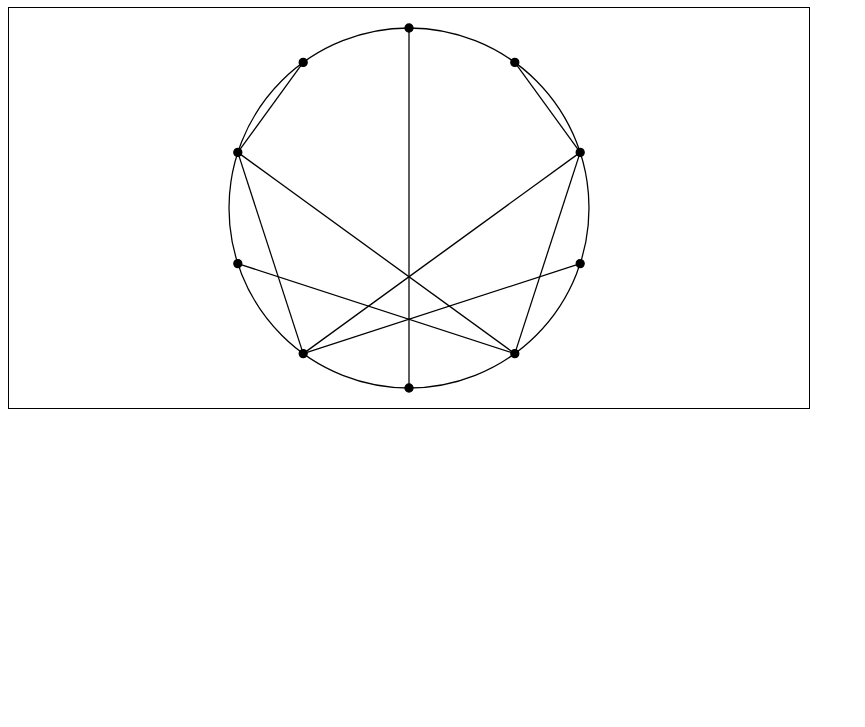
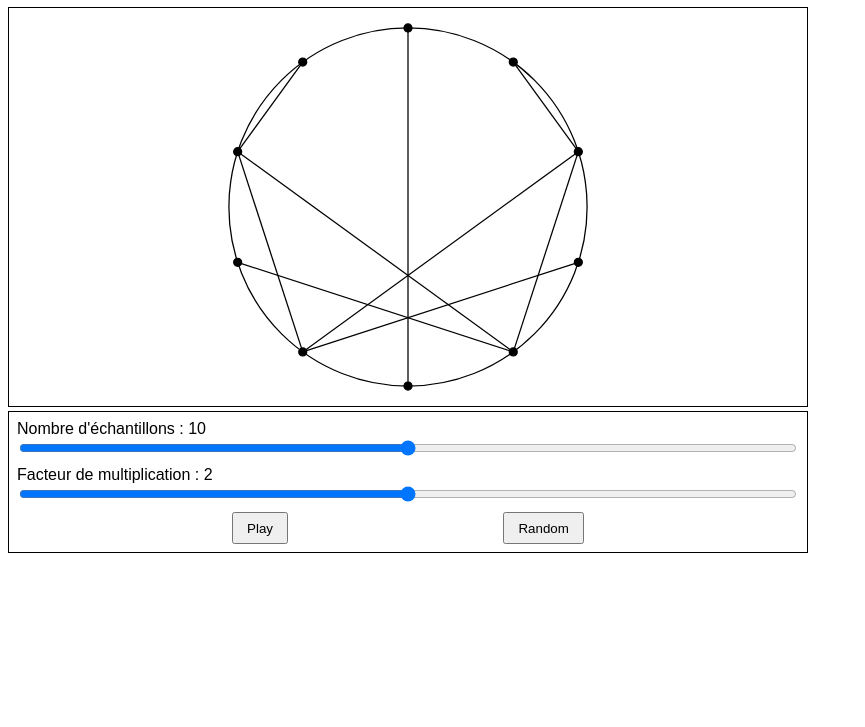
Before and after one commit to jlg-formation/tsrcv1-nov-2023, a website built with Vite: page front/index.html in a window 1280 px wide. Shown: the part 73-800 px from the top of the page, without its empty margins (0-865 px from the left). Built offline with nearby package versions, Linux system fonts and the light colour scheme.

Commit message:
dev: added visual command

```diff
--- a/front/index.html
+++ b/front/index.html
@@ -12,6 +12,20 @@
       <g class="samples"></g>
       <g class="lines"></g>
     </svg>
+    <div class="command">
+      <label class="samples">
+        <span>Nombre d'échantillons : <span class="value">10</span> </span>
+        <input type="range" />
+      </label>
+      <label class="multiplicationFactor">
+        <span>Facteur de multiplication : <span class="value">2</span> </span>
+        <input type="range" />
+      </label>
+      <div class="buttons">
+        <button>Play</button>
+        <button>Random</button>
+      </div>
+    </div>
     <script type="module" src="/src/main.ts"></script>
   </body>
 </html>
--- a/front/package.json
+++ b/front/package.json
@@ -9,6 +9,7 @@
     "preview": "vite preview"
   },
   "devDependencies": {
+    "sass": "^1.69.5",
     "typescript": "^5.0.2",
     "vite": "^4.4.5"
   }
--- a/front/src/main.ts
+++ b/front/src/main.ts
@@ -1,4 +1,4 @@
-import "./style.css";
+import "./style.scss";
 import { multiplicationFactor, samples, svgns } from "./constants.js";
 import { getPointFromIndex } from "./math.js";
 
--- /dev/null
+++ b/front/src/style.scss
@@ -0,0 +1,53 @@
+* {
+  box-sizing: border-box;
+}
+
+body {
+  font-family: sans-serif;
+}
+
+svg {
+  width: 50em;
+  height: 25em;
+  border: 0.1em solid black;
+}
+
+circle {
+  fill: transparent;
+  stroke: black;
+  stroke-width: 0.02em;
+}
+
+g.samples circle {
+  fill: black;
+}
+
+g.lines line {
+  stroke: black;
+  stroke-width: 0.02em;
+}
+
+div.command {
+  width: 50em;
+  border: 0.1em solid black;
+  padding: 0.5em;
+
+  display: flex;
+  flex-flow: column;
+  gap: 0.5em;
+
+  label {
+    display: flex;
+    flex-flow: column;
+  }
+
+  div.buttons {
+    display: flex;
+    justify-content: space-evenly;
+
+    button {
+      cursor: pointer;
+      padding: 0.5em 1em;
+    }
+  }
+}
```
Also changed, not shown: front/src/style.css (deleted), 1 other file.
